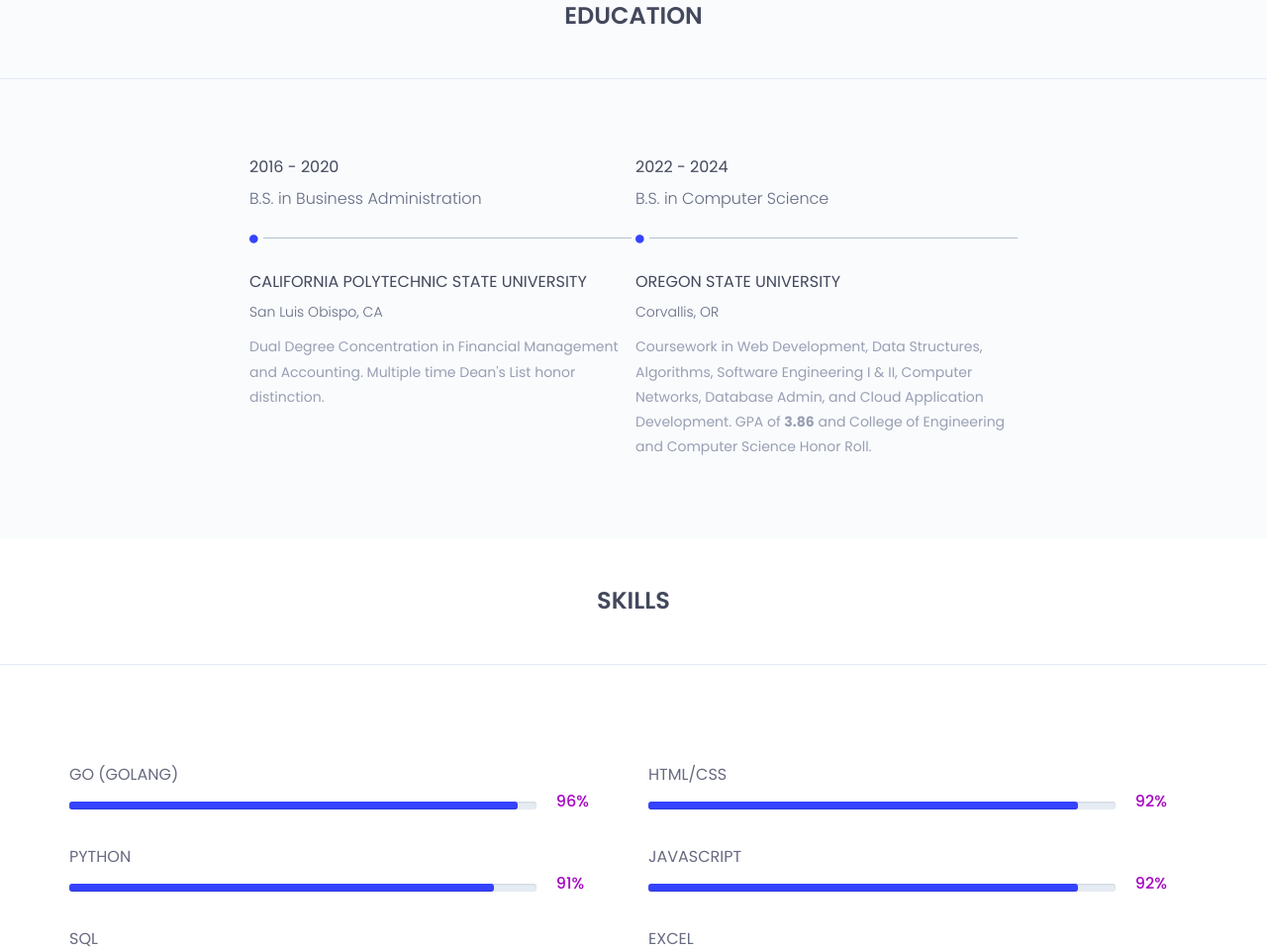
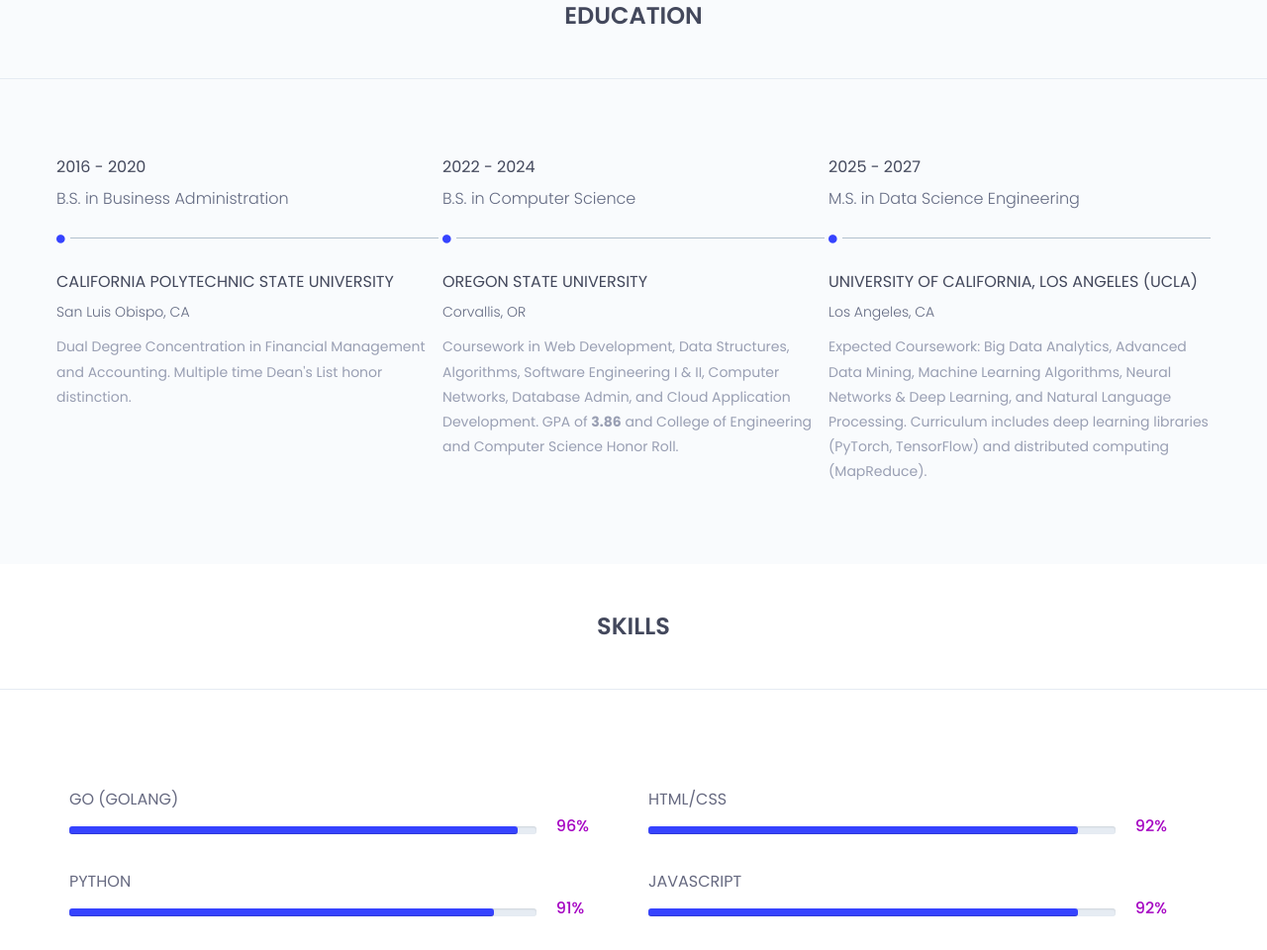
Before and after one commit to kopatsis/kopatsiscom, a plain HTML site: page index.html in a window 1280 px wide. Shown: the part 1834-2794 px from the top of the page at 99% size. Drawn offline with nearby package versions, Linux system fonts and the light colour scheme.

Commit message:
update w/ ucla

```diff
--- a/index.html
+++ b/index.html
@@ -138,7 +138,7 @@
                   kopatsis<span>.</span>
                 </h2>
                 <p>E-Commerce Data Engineer & more</p>
-                <a href="assets/download/kopatsis_resume.pdf" download
+                <a href="assets/download/resume-kopatsis-d.pdf" download
                   >download resume</a
                 >
               </div>
@@ -165,8 +165,8 @@
             <div class="col-sm-6">
               <div class="single-about-txt">
                 <h3>
-                  I am an experienced E-Commerce Data Engineer specializing
-                  in building scalable data systems, automating business
+                  I am an experienced E-Commerce Data Engineer specializing in
+                  building scalable data systems, automating business
                   intelligence workflows, and optimizing multi-channel digital
                   operations.
                 </h3>
@@ -306,6 +306,38 @@
                       Networks, Database Admin, and Cloud Application
                       Development. GPA of <b>3.86</b> and College of Engineering
                       and Computer Science Honor Roll.
+                    </p>
+                  </div>
+                  <!--/.timeline-content-->
+                </div>
+                <!--/.timeline-->
+              </div>
+            </div>
+            <div class="col-sm-4">
+              <div class="single-horizontal-timeline">
+                <div class="experience-time">
+                  <h2>2025 - 2027</h2>
+                  <h3>M.S. <span>in </span> Data Science Engineering</h3>
+                </div>
+                <!--/.experience-time-->
+                <div class="timeline-horizontal-border">
+                  <i class="fa fa-circle" aria-hidden="true"></i>
+                  <span
+                    class="single-timeline-horizontal spacial-horizontal-line"
+                  ></span>
+                </div>
+                <div class="timeline">
+                  <div class="timeline-content">
+                    <h4 class="title">
+                      university of california, los angeles (ucla)
+                    </h4>
+                    <h5>Los Angeles, CA</h5>
+                    <p class="description">
+                      Expected Coursework: Big Data Analytics, Advanced Data
+                      Mining, Machine Learning Algorithms, Neural Networks &
+                      Deep Learning, and Natural Language Processing. Curriculum
+                      includes deep learning libraries (PyTorch, TensorFlow) and
+                      distributed computing (MapReduce).
                     </p>
                   </div>
                   <!--/.timeline-content-->
@@ -696,7 +728,11 @@
                       alt="screenshot of this sites opening banner"
                     />
                     <div class="isotope-overlay">
-                      <a href="https://github.com/kopatsis/mainpersonal" target="_blank">this site & contact server</a>
+                      <a
+                        href="https://github.com/kopatsis/mainpersonal"
+                        target="_blank"
+                        >this site & contact server</a
+                      >
                     </div>
                     <!-- /.isotope-overlay -->
                   </div>
@@ -707,7 +743,9 @@
                       alt="logo for in progress beam service"
                     />
                     <div class="isotope-overlay">
-                      <a href="https://github.com/kopatsis/beam" target="_blank">beam e-commerce program</a>
+                      <a href="https://github.com/kopatsis/beam" target="_blank"
+                        >beam e-commerce program</a
+                      >
                     </div>
                     <!-- /.isotope-overlay -->
                   </div>
@@ -722,7 +760,11 @@
                       alt="assortment of logos for my internal sales program"
                     />
                     <div class="isotope-overlay">
-                      <a href="https://github.com/kopatsis/labsales" target="_blank">internal sales reporting system</a>
+                      <a
+                        href="https://github.com/kopatsis/labsales"
+                        target="_blank"
+                        >internal sales reporting system</a
+                      >
                     </div>
                     <!-- /.isotope-overlay -->
                   </div>
@@ -737,7 +779,9 @@
                       alt="logo for url shortener"
                     />
                     <div class="isotope-overlay">
-                      <a href="https://github.com/kopatsis/stn" target="_blank">Shorten Track URL Shortener</a>
+                      <a href="https://github.com/kopatsis/stn" target="_blank"
+                        >Shorten Track URL Shortener</a
+                      >
                     </div>
                     <!-- /.isotope-overlay -->
                   </div>
@@ -748,7 +792,9 @@
                       alt="logo for i9 fitness application"
                     />
                     <div class="isotope-overlay">
-                      <a href="https://github.com/kopatsis/i9" target="_blank">i9 fitness application</a>
+                      <a href="https://github.com/kopatsis/i9" target="_blank"
+                        >i9 fitness application</a
+                      >
                     </div>
                     <!-- /.isotope-overlay -->
                   </div>
```
Also changed, not shown: 3 other files.
